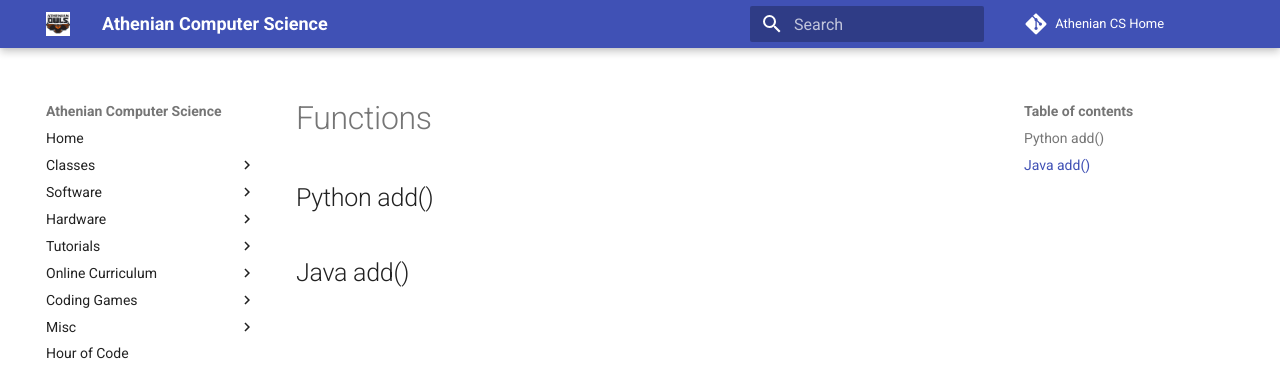
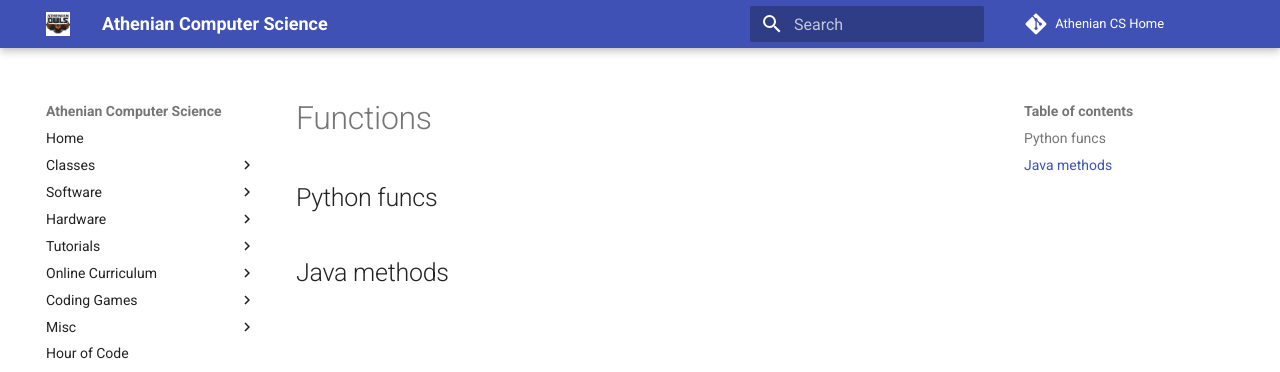
Before and after one commit to athenian-computational-thinking/athenian-cs-mkdocs, an MkDocs documentation site: the page built from docs/bootcamp/functions.md, in a window 1280 px wide. Shown: the top 372 px of the page. Built offline with MkDocs 1.6.1 and Material for MkDocs 9.7.7, drawn with Linux system fonts in a browser that asks for light colours; comment, search, counter and statistics services are not loaded.

Commit message:
Update docs

```diff
--- a/docs/bootcamp/functions.md
+++ b/docs/bootcamp/functions.md
@@ -1,7 +1,7 @@
 # Functions
 
-## Python add()
+## Python funcs
 <script src="https://ideone.com/e.js/S13LWy" type="text/javascript" ></script>
 
-## Java add()
+## Java methods
 <script src="https://ideone.com/e.js/kVGUve" type="text/javascript" ></script>
```
Also changed, not shown: docs/bootcamp.md (+2 -2 lines).
